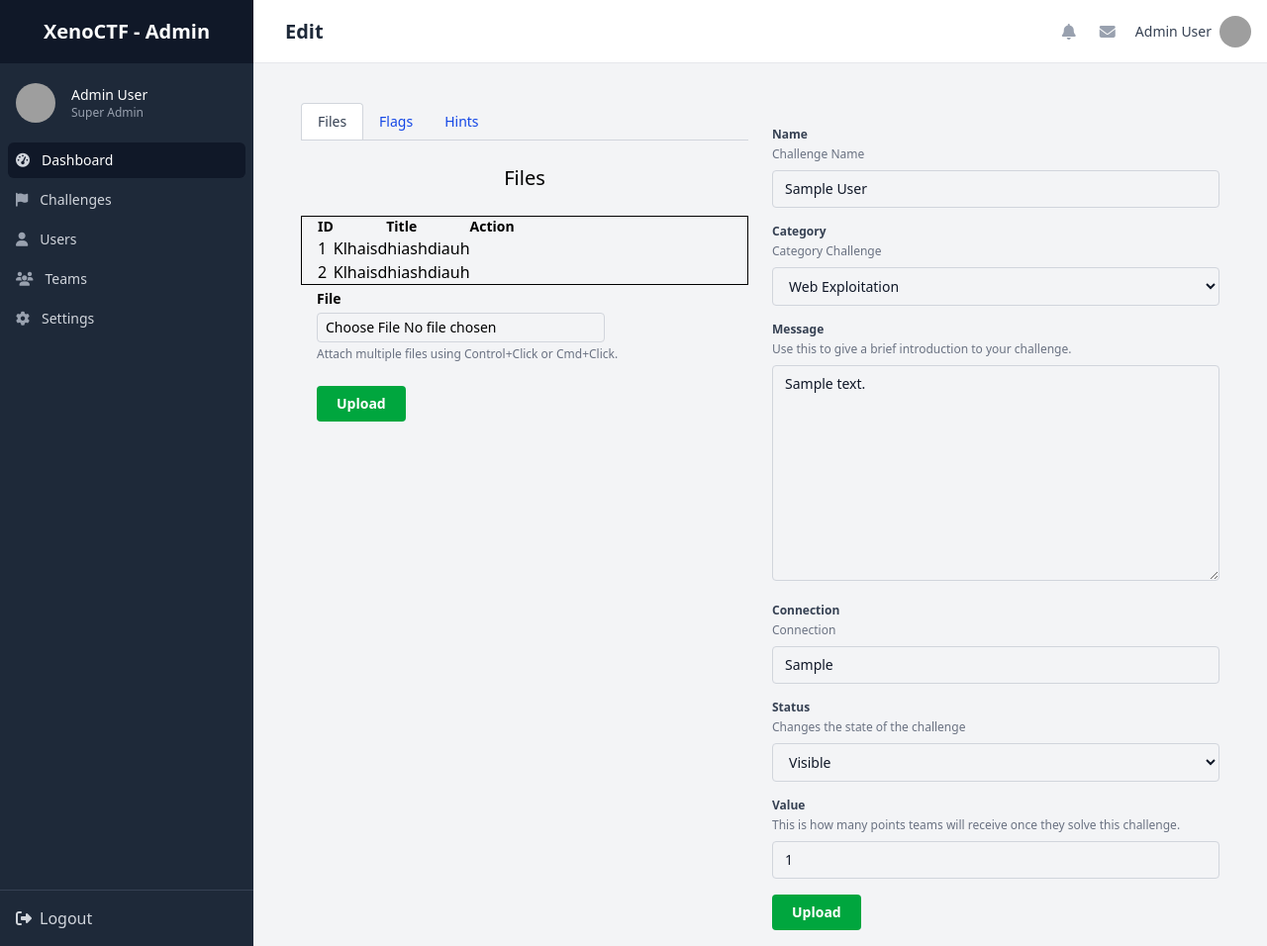
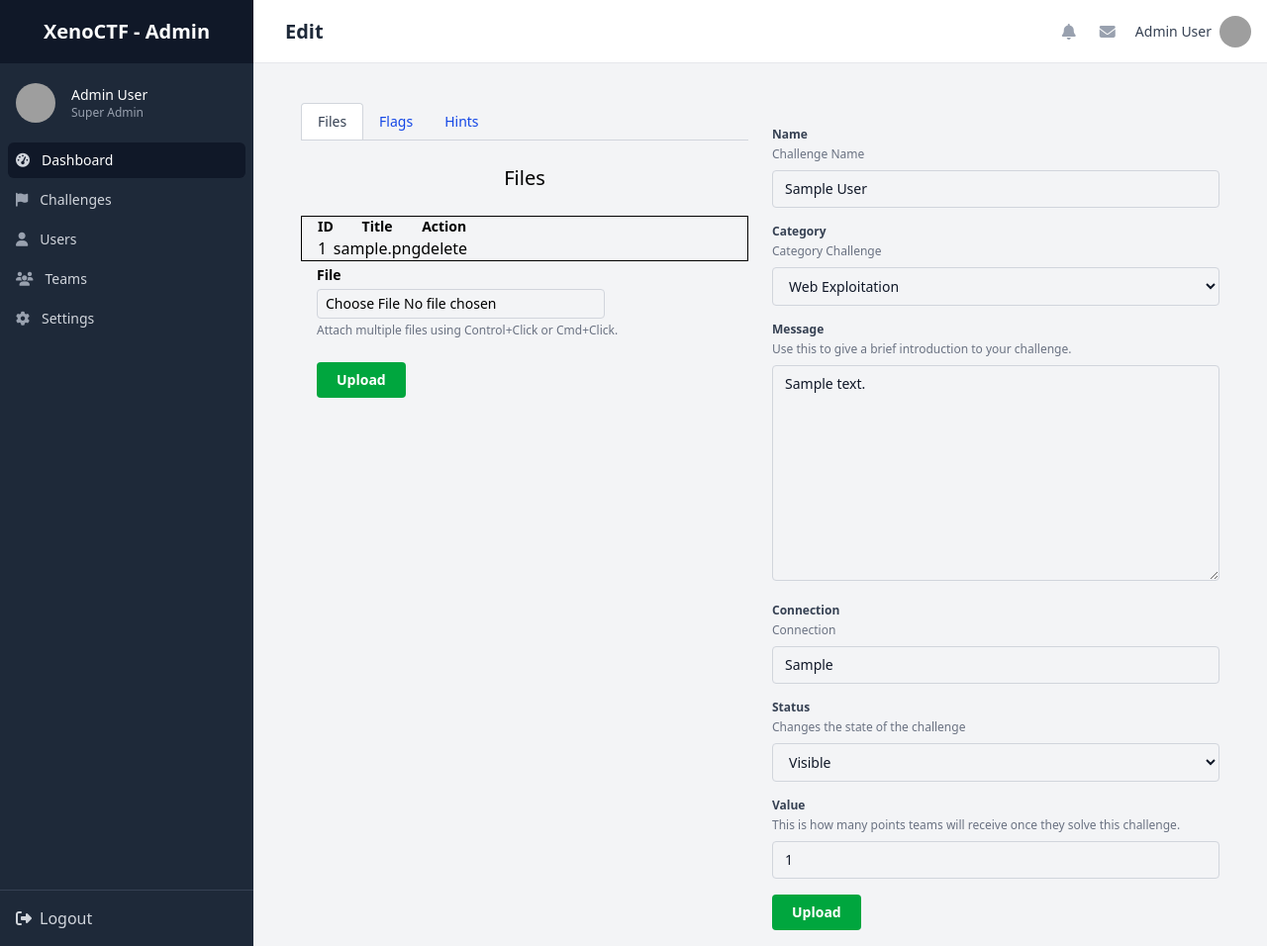
Before and after one commit to 0xbdg/XenoCTF, a Django app: page /challenge/edit/1/ in a window 1280 px wide. Shown: the whole page at 99% size. Run offline with Django 5.2, Linux system fonts and the light colour scheme; tables that the repository leaves empty hold one stand-in row (values such as "Sample post"); style sheets or scripts are compiled from the project's sources; some libraries are stand-ins or nearby versions; grey boxes are pictures that could not be loaded.

Commit message:
djaoijasij

```diff
--- a/backend/superuser/forms.py
+++ b/backend/superuser/forms.py
@@ -15,6 +15,6 @@ class ChallengeForm(forms.ModelForm):
         fields = "__all__"
 
 class ChallMiscForm(forms.Form):
-    file = forms.FileField(widget=FileInput(attrs={"class":"border border-gray-300 rounded px-2 py-1 text-sm","aria-describedby":"file-upload"}))
-    flag = forms.CharField(widget=TextInput(attrs={"class":""}))
-    hint = forms.CharField(widget=TextInput(attrs={"class":""}))
+    file = forms.FileField(required=False,widget=FileInput(attrs={"class":"border border-gray-300 rounded px-2 py-1 text-sm","aria-describedby":"file-upload"}))
+    flag = forms.CharField(required=False,widget=TextInput(attrs={"class":"border border-gray-300 rounded px-2 py-1 text-sm"}))
+    hint = forms.CharField(required=False,widget=TextInput(attrs={"class":"border border-gray-300 rounded px-2 py-1 text-sm"}))
--- a/backend/superuser/urls.py
+++ b/backend/superuser/urls.py
@@ -9,5 +9,6 @@ urlpatterns = [
     path("teams/", teams, name="team"),
     path("challenge/add/", challenge_add, name="c_add"),
     path("challenge/edit/<int:id>/", challenge_edit, name="c_edit"),
-    path("challenge/delete/<int:id>", challenge_delete, name="c_delete")
+    path("challenge/delete/<int:id>", challenge_delete, name="c_delete"),
+    path("chall/file/delete/<int:file_id>", challfile_delete, name="delete_file")
 ]
--- a/backend/superuser/views.py
+++ b/backend/superuser/views.py
@@ -1,5 +1,9 @@
+import os
 from django.shortcuts import redirect, render
 from django.contrib.auth.decorators import login_required
+from django.conf import settings
+
+from XenoCTF.settings import BASE_DIR
 from .models import *
 from .forms import *
 # Create your views here.
@@ -35,8 +39,17 @@ def challenge_edit(request, id):
 
         if form2.is_valid():
             file = form2.cleaned_data["file"]
+            flag = form2.cleaned_data["flag"]
+            hint = form2.cleaned_data["hint"]
 
-            ChallFile(chall_id=id, file=file).save()
+            if file != "" and file != None:
+                ChallFile(chall_id=id, file=file).save()
+
+            if flag != "" and flag != None:
+                ChallFlag(chall_id=id, flag=flag).save()
+
+            if hint != "" and hint != None:
+                ChallHint(chall_id=id, hint=hint).save()
 
         if form.is_valid() or form2.is_valid():
             return redirect("c_edit", data.id)
@@ -44,11 +57,17 @@ def challenge_edit(request, id):
     else:
         form = ChallengeForm(instance=data)
         form2 = ChallMiscForm()
-    return render(request, "views/details/challenge_edit.html", {"form":form, "data":data, "form2":form2})
+    return render(request, "views/details/challenge_edit.html", {"form":form, "data":data, "form2":form2, "file":ChallFile.objects.filter(chall_id=id)})
 
 def challenge_delete(request, id):
     if request.method == "POST":
         Challenge(id=id).delete()
+        return redirect("challenge")
+
+def challfile_delete(request, file_id):
+    if request.method == "POST":
+        os.remove(os.path.join(BASE_DIR,"media/"+ ChallFile.objects.get(id=file_id).file.name))
+        ChallFile(id=file_id).delete()
         return redirect("challenge")
 
 def users(request):
--- a/backend/templates/views/details/challenge_edit.html
+++ b/backend/templates/views/details/challenge_edit.html
@@ -24,14 +24,13 @@
                     <th class="font-semibold text-sm w-1/3">ID</th>
                     <th class="font-semibold text-sm w-1/3">Title</th>
                     <th class="font-semibold text-sm w-1/3">Action</th>
+                    {% for f in file%}
                     <tr>
-                        <td>1</td>
-                        <td>Klhaisdhiashdiauh</td>
+                        <td>{{ forloop.counter}}</td>
+                        <td><a href="/media/{{f.file}}" >{{ f.file }}</a></td>
+                        <td><form method="POST" action="{% url 'delete_file' file_id=f.id  %}">{%csrf_token%}<button type="submit">delete</button></form></td>
                     </tr>
-                    <tr>
-                        <td>2</td>
-                        <td>Klhaisdhiashdiauh</td>
-                    </tr>
+                    {% endfor %}
             </table>
             <form action="{% url 'c_edit' id=data.id %}" method="POST" enctype="multipart/form-data" class="max-w-lg mx-auto">
                 {% csrf_token %}
@@ -81,7 +80,8 @@
         <div id="hint" x-show="tab === 'third'">
             <h2 class="text-center text-xl font-normal mb-6">Hints</h2>
 
-            <form class="max-w-lg mx-auto">
+            <form method="POST" action="{% url 'c_edit' id=data.id %}" class="max-w-lg mx-auto">
+                {% csrf_token %}
                 <table class="flex justify-between items-center mb-1 px-4 border table-fixed">
                     <th class="font-semibold text-sm w-1/3">ID</th>
                     <th class="font-semibold text-sm w-1/3">Title</th>
@@ -95,11 +95,11 @@
                         <td>Klhaisdhiashdiauh</td>
                     </tr>
                 </table>
-                 <div class="flex justify-between items-center mb-1 px-4">
-                    <label for="file-upload" class="font-semibold text-sm w-1/3">Flags</label>
+                <div class="flex justify-between items-center mb-1 px-4">
+                    <label for="file-upload" class="font-semibold text-sm w-1/3">Hint</label>
                 </div>
                 <div class="flex items-center px-4">
-                    <input id="file-upload" type="file" multiple class="border border-gray-300 rounded px-2 py-1 text-sm" aria-describedby="file-help"/>
+                    {{ form2.hint}}
                 </div>
                 <p id="file-help" class="text-xs text-gray-500 px-4 mt-1 mb-6">Attach multiple files using Control+Click or Cmd+Click.</p>
                 <div class="px-4">
```
